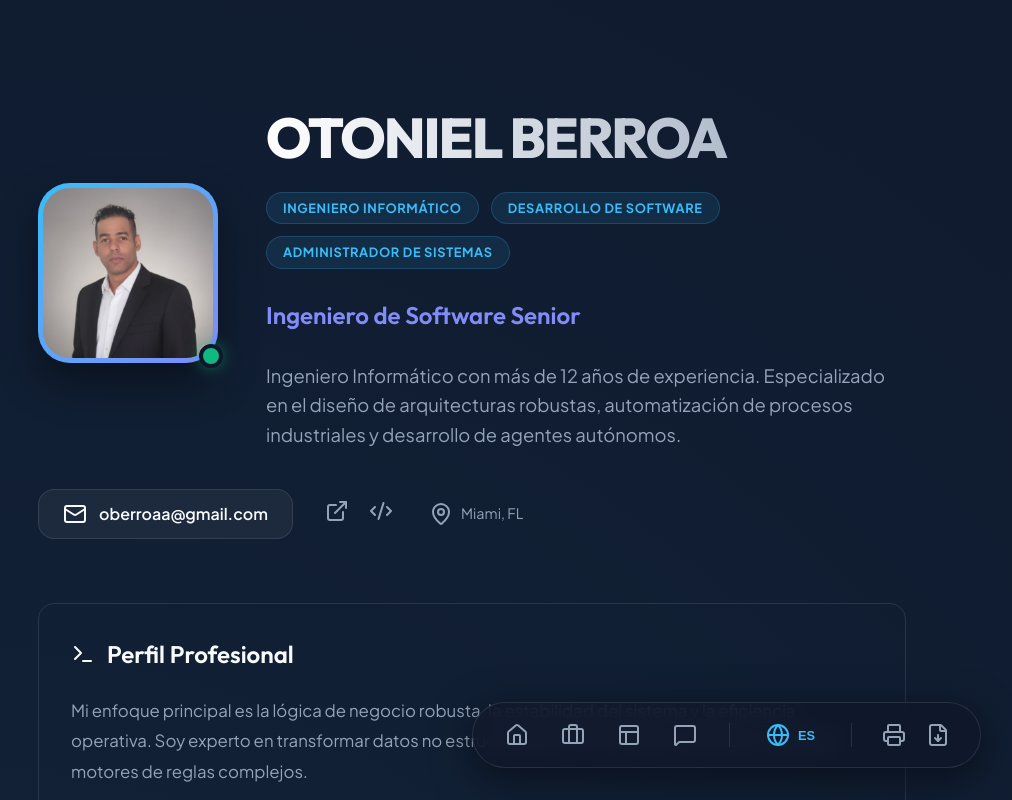
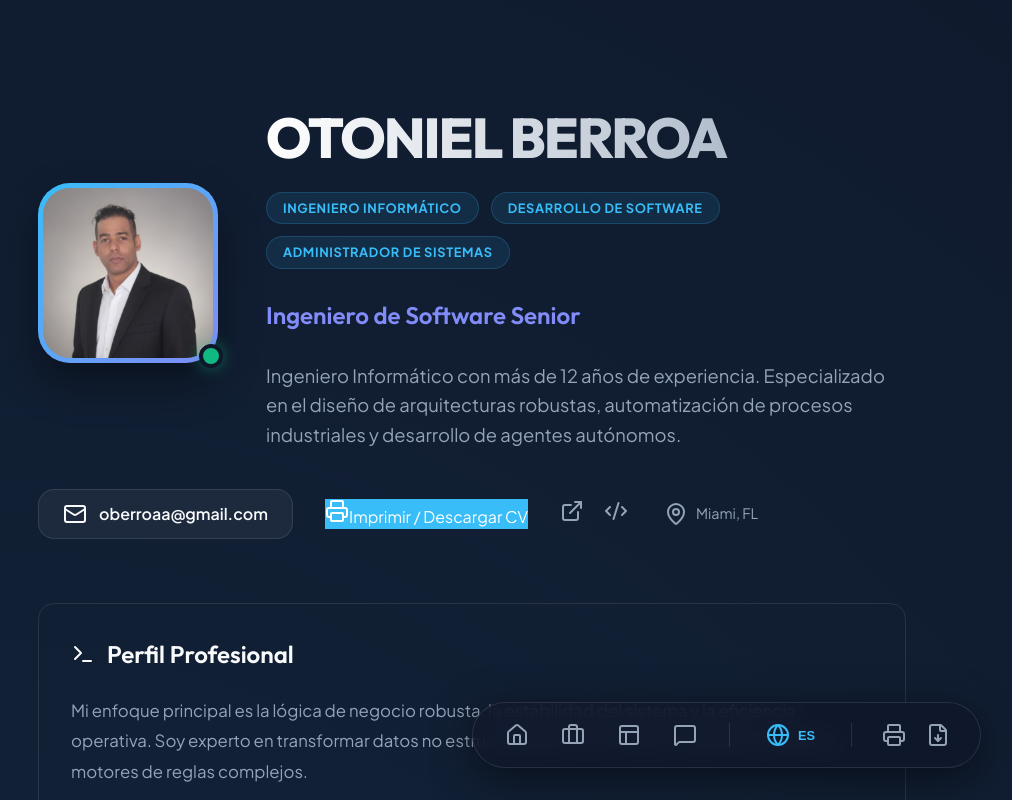
Before and after one commit to oberroaa/otoniel-portfolio, a React (Vite) app: page / in a window 1280 px wide. Shown: the top 800 px of the page, without its empty margins (168-1180 px from the left). Built offline with nearby package versions, Linux system fonts and the light colour scheme.

Commit message:
feat: add multi-language support, print-ready PDF resume, and new Header and PrintView components

```diff
--- a/src/components/Header.jsx
+++ b/src/components/Header.jsx
@@ -9,7 +9,8 @@ import {
     Cpu,
     Globe,
     Languages,
-    Sparkles
+    Sparkles,
+    Printer
 } from "lucide-react";
 
 export default function Header() {
@@ -78,6 +79,10 @@ export default function Header() {
                     <Mail className="w-4 h-4" />
                     <span>oberroaa@gmail.com</span>
                 </a>
+                <a href="/Portfolio_Otoniel_Berroa.pdf" download="Portfolio_Otoniel_Berroa.pdf" target="_blank" rel="noopener noreferrer" className="action-btn" style={{ backgroundColor: 'var(--accent-primary)', color: 'white', border: 'none' }}>
+                    <Printer className="w-4 h-4" />
+                    <span>{t.printBtn || "Imprimir / Descargar CV"}</span>
+                </a>
                 <div className="social-links-group">
                     <a href="https://linkedin.com/in/otoniel-berroa" target="_blank" rel="noopener noreferrer" className="icon-link">
                         <ExternalLink className="w-5 h-5" />
--- a/src/components/PrintView.jsx
+++ b/src/components/PrintView.jsx
@@ -3,7 +3,7 @@ import { useLanguage } from '../context/LanguageContext';
 const skillGroups = [
     { title: { es: 'Lenguajes & Core', en: 'Languages & Core' }, items: ['JavaScript (ES15+)', 'TypeScript', 'Python', 'MQL4', 'PHP', 'HTML5/CSS3'] },
     { title: { es: 'IA & Automatización', en: 'AI & Automation' }, items: ['AI Orchestration', 'Google Gemini Pro', 'Autonomous Agents', 'LLM Fine-tuning', 'AI Logic Validation'] },
-    { title: { es: 'Arquitectura Backend', en: 'Backend Architecture' }, items: ['Node.js (NestJS/Express)', 'Prisma ORM', 'TypeORM', 'PostgreSQL', 'MongoDB Atlas', 'Supabase'] },
+    { title: { es: 'Arquitectura Backend', en: 'Backend Architecture' }, items: ['Node.js (NestJS/Express)', 'Symfony', 'Laravel', 'Prisma ORM', 'TypeORM', 'PostgreSQL', 'MongoDB Atlas', 'Supabase'] },
     { title: { es: 'Frontend', en: 'Frontend' }, items: ['React 19', 'TanStack Query v5', 'Zustand', 'Zod', 'Styled Components', 'Tailwind CSS'] },
     { title: { es: 'Cloud & DevOps', en: 'Cloud & DevOps' }, items: ['GitHub Actions (CI/CD)', 'Docker', 'Vercel', 'Meta WhatsApp API', 'Gmail API'] },
     { title: { es: 'Herramientas', en: 'Tools' }, items: ['Git', 'RxJS', 'Postman', 'JWT Security', 'Rate Limiting', 'Helmet Security'] },
--- a/src/locales/en.json
+++ b/src/locales/en.json
@@ -8,7 +8,8 @@
     "profileDesc": "My primary focus is robust business logic, system stability, and operational efficiency. I am an expert in transforming unstructured data into operational insights using complex rule engines.",
     "spec": "Specialization",
     "specDesc": "Autonomous agents, Big Data, and Cloud Orchestration.",
-    "location": "Miami, FL"
+    "location": "Miami, FL",
+    "printBtn": "Print / Download CV"
   },
   "experience": {
     "title": "Work Experience",
--- a/src/locales/es.json
+++ b/src/locales/es.json
@@ -8,7 +8,8 @@
     "profileDesc": "Mi enfoque principal es la lógica de negocio robusta, la estabilidad del sistema y la eficiencia operativa. Soy experto en transformar datos no estructurados en información operativa mediante motores de reglas complejos.",
     "spec": "Especialización",
     "specDesc": "Agentes autónomos, Big Data y Cloud Orchestration.",
-    "location": "Miami, FL"
+    "location": "Miami, FL",
+    "printBtn": "Imprimir / Descargar CV"
   },
   "experience": {
     "title": "Experiencia Laboral",
```
Also changed, not shown: 1 other file (tests, documents, lock files or other folders).
